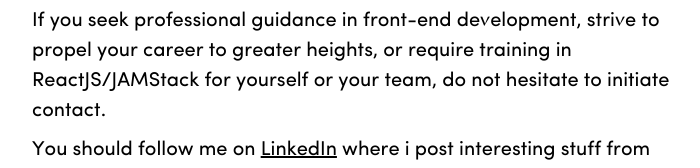
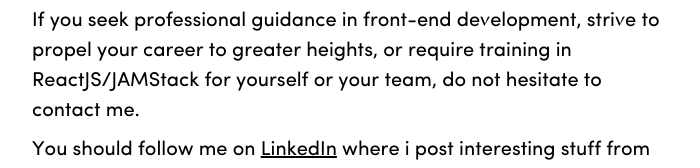
Before and after one commit to tekindermisel/personal_website, a Gatsby site: page / in a window 1280 px wide. Shown: the part 733-901 px from the top of the page, without its empty margins (68-768 px from the left). Built offline with nearby package versions, Linux system fonts and the light colour scheme; Gatsby itself is replaced by a stand-in of ours.

Commit message:
Headline copy change

```diff
--- a/src/components/Headline/index.tsx
+++ b/src/components/Headline/index.tsx
@@ -9,7 +9,7 @@ const Headline = () => {
         <h1 className={styles.headline__title}>I am Misel, I help engineers excel in their career while building high quality digital products</h1>
         <p className={styles.headline__description}>Throughout the past 15 years within the outsourcing industry, I have been engaged in the development of digital platforms and JavaScript applications for prominent companies in the retail and educational technology sectors. These include established brands such as Adidas, Nike, Pearson, and Coop.</p>
         <p className={styles.headline__description}>My professional journey has involved the consistent mentoring, development, and leadership of multi-cultural teams, encompassing both in-person and virtual collaboration.</p>
-        <p className={styles.headline__description}>If you seek professional guidance in front-end development, strive to propel your career to greater heights, or require training in ReactJS/JAMStack for yourself or your team, do not hesitate to initiate contact.</p>
+        <p className={styles.headline__description}>If you seek professional guidance in front-end development, strive to propel your career to greater heights, or require training in ReactJS/JAMStack for yourself or your team, do not hesitate to contact me.</p>
         <p className={styles.headline__description}>You should follow me on <a href={'https://www.linkedin.com/in/miseltekinder/'} target="_blank">LinkedIn</a> where i post interesting stuff from FE world.</p>
     </div>
   )
```
